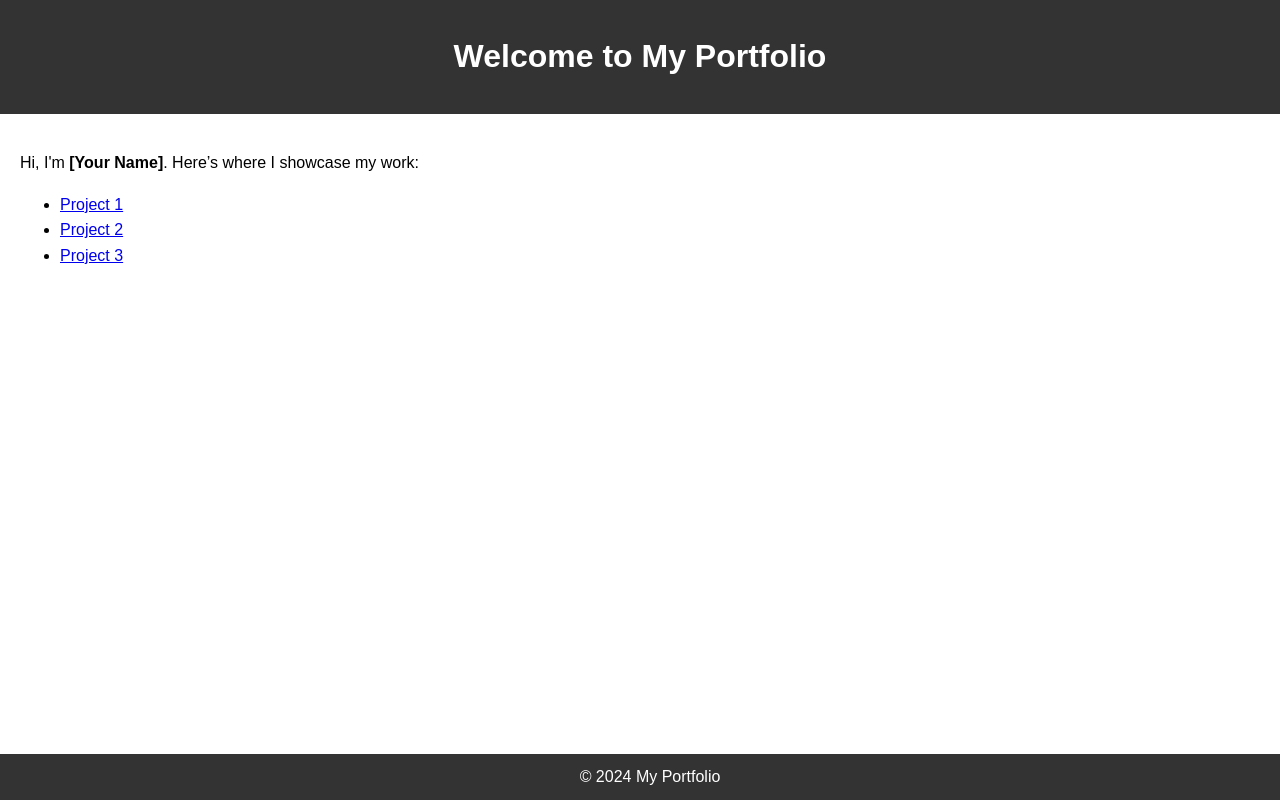
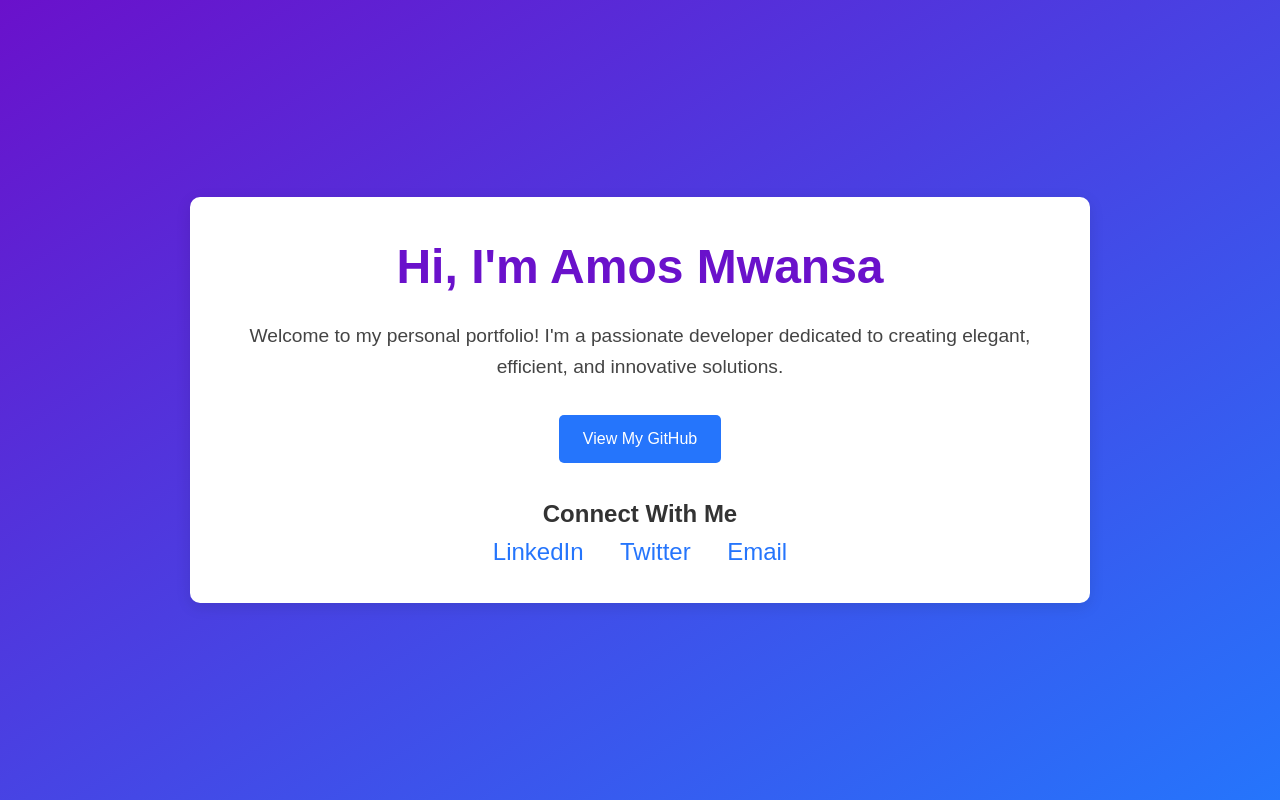
Before and after one commit to ABmwansa/ABmwansa.github.io, a plain HTML site: page index.html in a window 1280 px wide. Drawn offline with Linux system fonts and the light colour scheme.

Commit message:
Update index.html

```diff
--- a/index.html
+++ b/index.html
@@ -3,48 +3,95 @@
 <head>
     <meta charset="UTF-8">
     <meta name="viewport" content="width=device-width, initial-scale=1.0">
-  <title>My Portfolio</title>
+    <title>Amos Mwansa | Portfolio</title>
     <style>
-    body {
-      font-family: Arial, sans-serif;
+        /* General Styles */
+        * {
             margin: 0;
             padding: 0;
+            box-sizing: border-box;
+        }
+        body {
+            font-family: 'Arial', sans-serif;
             line-height: 1.6;
+            color: #333;
+            background: linear-gradient(to bottom right, #6a11cb, #2575fc);
+            padding: 2rem;
+            min-height: 100vh;
+            display: flex;
+            justify-content: center;
+            align-items: center;
         }
-    header {
-      background: #333;
-      color: #fff;
-      padding: 10px 0;
+
+        /* Portfolio Container */
+        .container {
+            max-width: 900px;
+            background-color: #fff;
+            border-radius: 10px;
+            padding: 2rem;
+            box-shadow: 0px 4px 15px rgba(0, 0, 0, 0.1);
             text-align: center;
         }
-    section {
-      padding: 20px;
+
+        h1 {
+            color: #6a11cb;
+            font-size: 3rem;
+            margin-bottom: 1rem;
         }
-    footer {
-      text-align: center;
-      background: #333;
+
+        p {
+            color: #444;
+            font-size: 1.2rem;
+            margin: 1rem 0 2rem;
+        }
+
+        /* Button Styles */
+        .button {
+            display: inline-block;
+            padding: 0.7rem 1.5rem;
+            background: #2575fc;
             color: #fff;
-      padding: 10px;
-      position: absolute;
-      bottom: 0;
-      width: 100%;
+            border: none;
+            border-radius: 5px;
+            text-decoration: none;
+            font-size: 1rem;
+            cursor: pointer;
+            transition: all 0.3s ease;
+        }
+        .button:hover {
+            background: #1e5ac4;
+        }
+
+        /* Links Section */
+        .socials {
+            margin-top: 2rem;
+        }
+
+        .socials a {
+            margin: 0 1rem;
+            color: #2575fc;
+            font-size: 1.5rem;
+            text-decoration: none;
+            transition: color 0.3s ease;
+        }
+
+        .socials a:hover {
+            color: #6a11cb;
         }
     </style>
 </head>
 <body>
-  <header>
-    <h1>Welcome to My Portfolio</h1>
-  </header>
-  <section>
-    <p>Hi, I'm <strong>[Your Name]</strong>. Here’s where I showcase my work:</p>
-    <ul>
-      <li><a href="#project1">Project 1</a></li>
-      <li><a href="#project2">Project 2</a></li>
-      <li><a href="#project3">Project 3</a></li>
-    </ul>
-  </section>
-  <footer>
-    &copy; 2024 My Portfolio
-  </footer>
+    <div class="container">
+        <h1>Hi, I'm Amos Mwansa</h1>
+        <p>Welcome to my personal portfolio! I'm a passionate developer dedicated to creating elegant, efficient, and innovative solutions.</p>
+        <a href="https://github.com/ABmwansa" class="button" target="_blank">View My GitHub</a>
+
+        <div class="socials">
+            <h2>Connect With Me</h2>
+            <a href="https://www.linkedin.com/in/amos-mwansa" target="_blank">LinkedIn</a>
+            <a href="https://twitter.com/amosmwansa" target="_blank">Twitter</a>
+            <a href="mailto:amos@example.com" target="_blank">Email</a>
+        </div>
+    </div>
 </body>
 </html>
```
Lines whose indentation alone changed are shown as unchanged.
